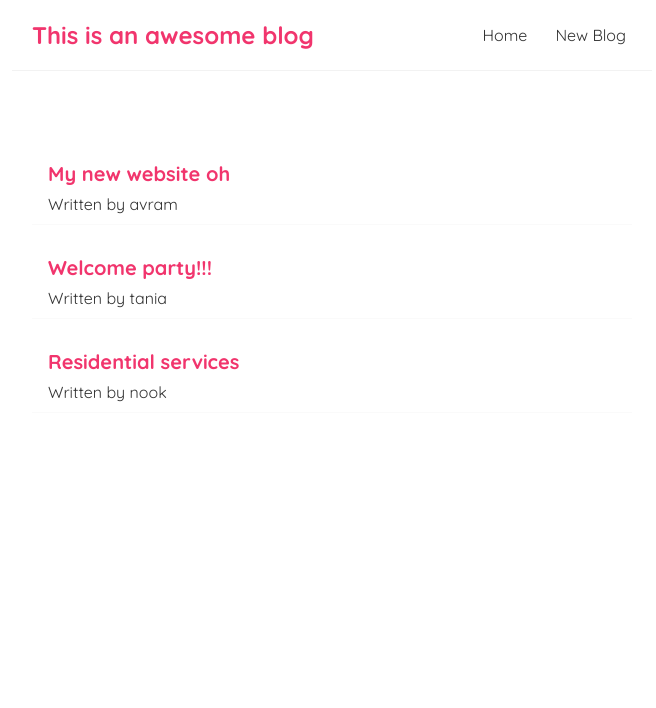
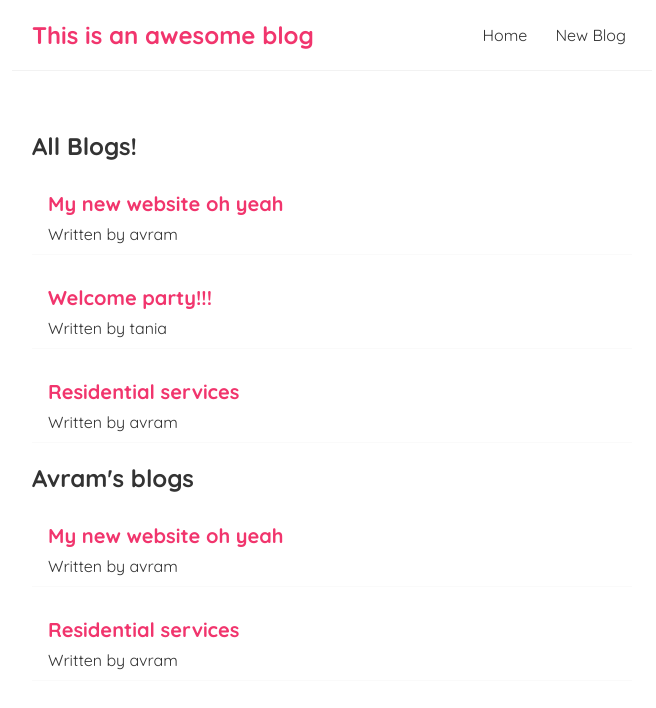
Before and after one commit to stern9/react-blog, a React (Create React App) app: page / in a window 1280 px wide. Shown: the top 708 px of the page, without its empty margins (308-964 px from the left). Built offline with nearby package versions, Linux system fonts and the light colour scheme.

Commit message:
New component bloglist built, receiving props from Home

```diff
--- /dev/null
+++ b/src/BlogList.js
@@ -0,0 +1,18 @@
+const BlogList = ({ blogs, title }) => {
+  //   const blogs = props.blogs;
+  //   const title = props.title;
+
+  return (
+    <div className="blog-list">
+      <h2>{title}</h2>
+      {blogs.map((blog) => (
+        <div className="blog-preview" key={blog.id}>
+          <h2>{blog.title}</h2>
+          <p>Written by {blog.author}</p>
+        </div>
+      ))}
+    </div>
+  );
+};
+
+export default BlogList;
--- a/src/Home.js
+++ b/src/Home.js
@@ -1,9 +1,10 @@
 import { useState } from "react";
+import BlogList from "./BlogList";
 
 const Home = () => {
   const [blogs, setBlogs] = useState([
     {
-      title: "My new website oh",
+      title: "My new website oh yeah",
       body: "lorem ipsum...",
       author: "avram",
       id: 1,
@@ -17,19 +18,18 @@
     {
       title: "Residential services",
       body: "lorem ipsum...",
-      author: "nook",
+      author: "avram",
       id: 3,
     },
   ]);
 
   return (
     <div className="home">
-      {blogs.map((blog) => (
-        <div className="blog-preview" key={blog.id}>
-          <h2>{blog.title}</h2>
-          <p>Written by {blog.author}</p>
-        </div>
-      ))}
+      <BlogList blogs={blogs} title="All Blogs!" />
+      <BlogList
+        blogs={blogs.filter((blog) => blog.author === "avram")}
+        title="Avram's blogs"
+      />
     </div>
   );
 };
```
Also changed, not shown: 1 other file (tests, documents, lock files or other folders).
